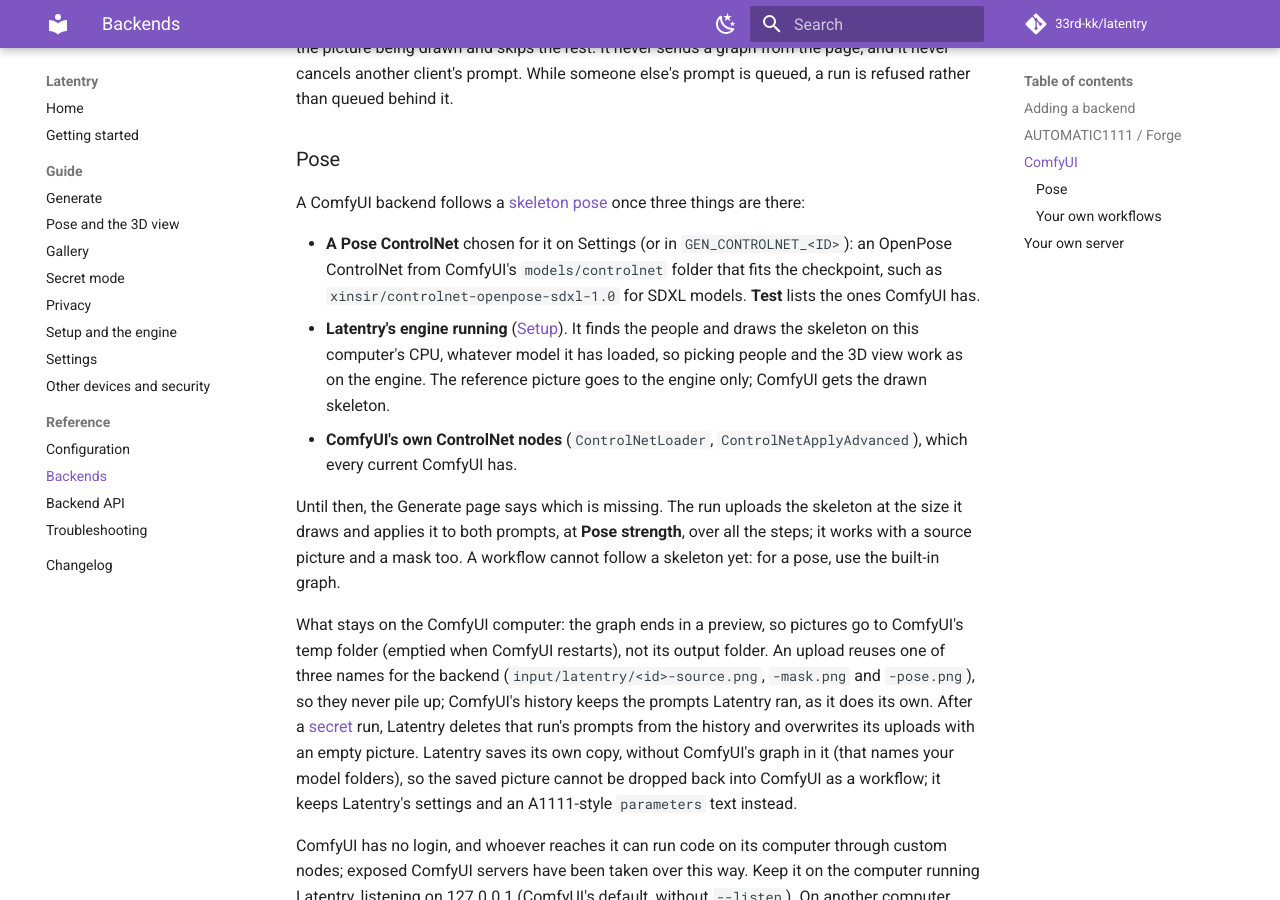
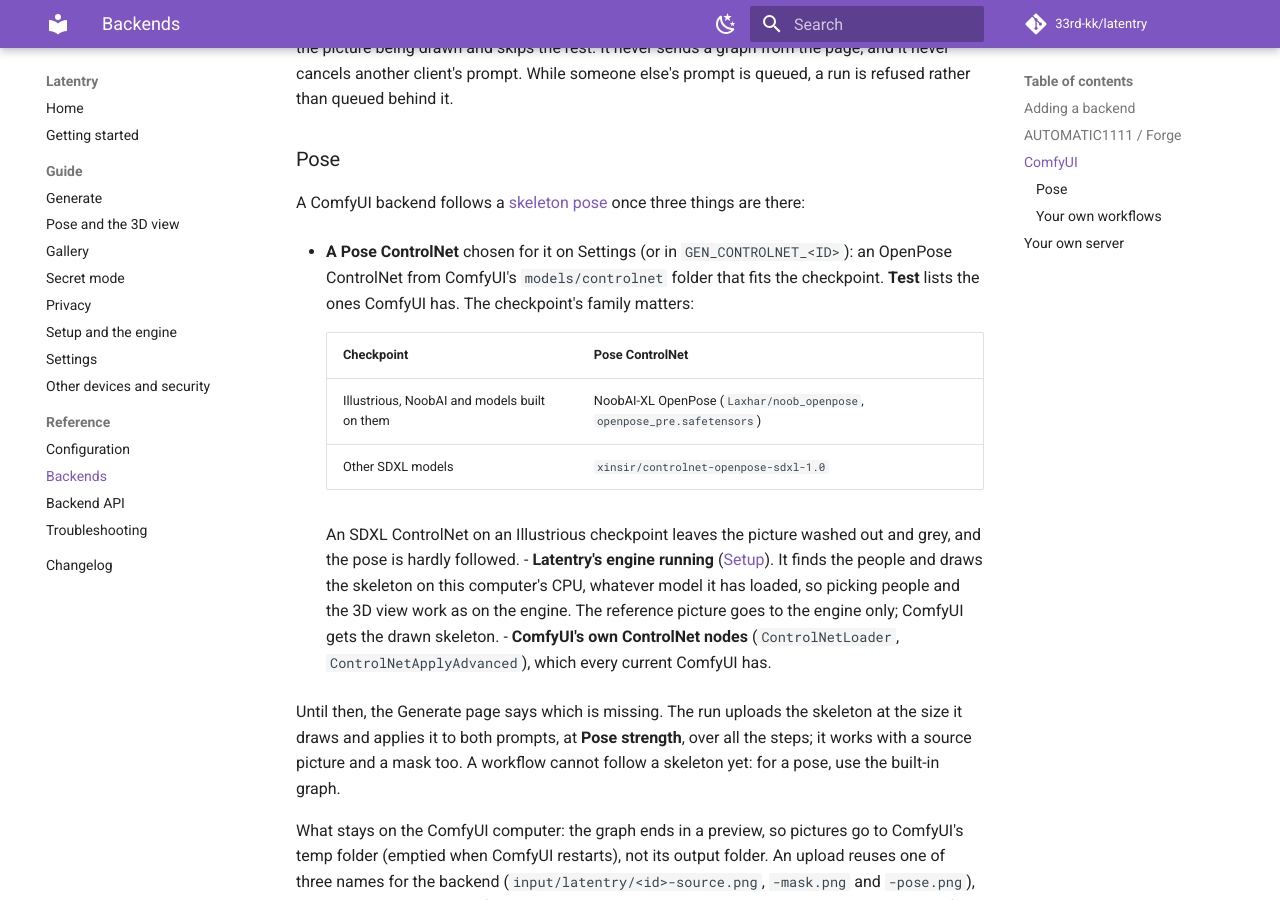
Before and after one commit to 33rd-kk/latentry, an MkDocs documentation site: the page built from docs/reference/backends.md, in a window 1280 px wide and 900 px high, scrolled down 1734 px. Built offline with MkDocs 1.6.1 and Material for MkDocs 9.7.7, drawn with Linux system fonts in a browser that asks for light colours; comment, search, counter and statistics services are not loaded.

Commit message:
Say which Pose ControlNet fits which checkpoint family
A real check against ComfyUI found that an SDXL OpenPose ControlNet
(xinsir) on an Illustrious checkpoint leaves the picture washed out and
grey and the pose hardly followed; NoobAI-XL OpenPose draws cleanly. The
Backends page, the Settings hint and the changelog now say which to use.

Co-Authored-By: Claude Opus 5.5 <noreply@anthropic.com>

```diff
--- a/docs/reference/backends.md
+++ b/docs/reference/backends.md
@@ -77,9 +77,16 @@ things are there:
 
 - **A Pose ControlNet** chosen for it on Settings (or in
   `GEN_CONTROLNET_<ID>`): an OpenPose ControlNet from ComfyUI's
-  `models/controlnet` folder that fits the checkpoint, such as
-  `xinsir/controlnet-openpose-sdxl-1.0` for SDXL models. **Test** lists the
-  ones ComfyUI has.
+  `models/controlnet` folder that fits the checkpoint. **Test** lists the
+  ones ComfyUI has. The checkpoint's family matters:
+
+    | Checkpoint | Pose ControlNet |
+    |---|---|
+    | Illustrious, NoobAI and models built on them | NoobAI-XL OpenPose (`Laxhar/noob_openpose`, `openpose_pre.safetensors`) |
+    | Other SDXL models | `xinsir/controlnet-openpose-sdxl-1.0` |
+
+    An SDXL ControlNet on an Illustrious checkpoint leaves the picture
+    washed out and grey, and the pose is hardly followed.
 - **Latentry's engine running** ([Setup](../guide/engine.md)). It finds the
   people and draws the skeleton on this computer's CPU, whatever model it
   has loaded, so picking people and the 3D view work as on the engine. The
```
Also changed, not shown: CHANGELOG.md (+3 -1 lines), docs/guide/settings.md (+4 -3 lines), 1 other file.
